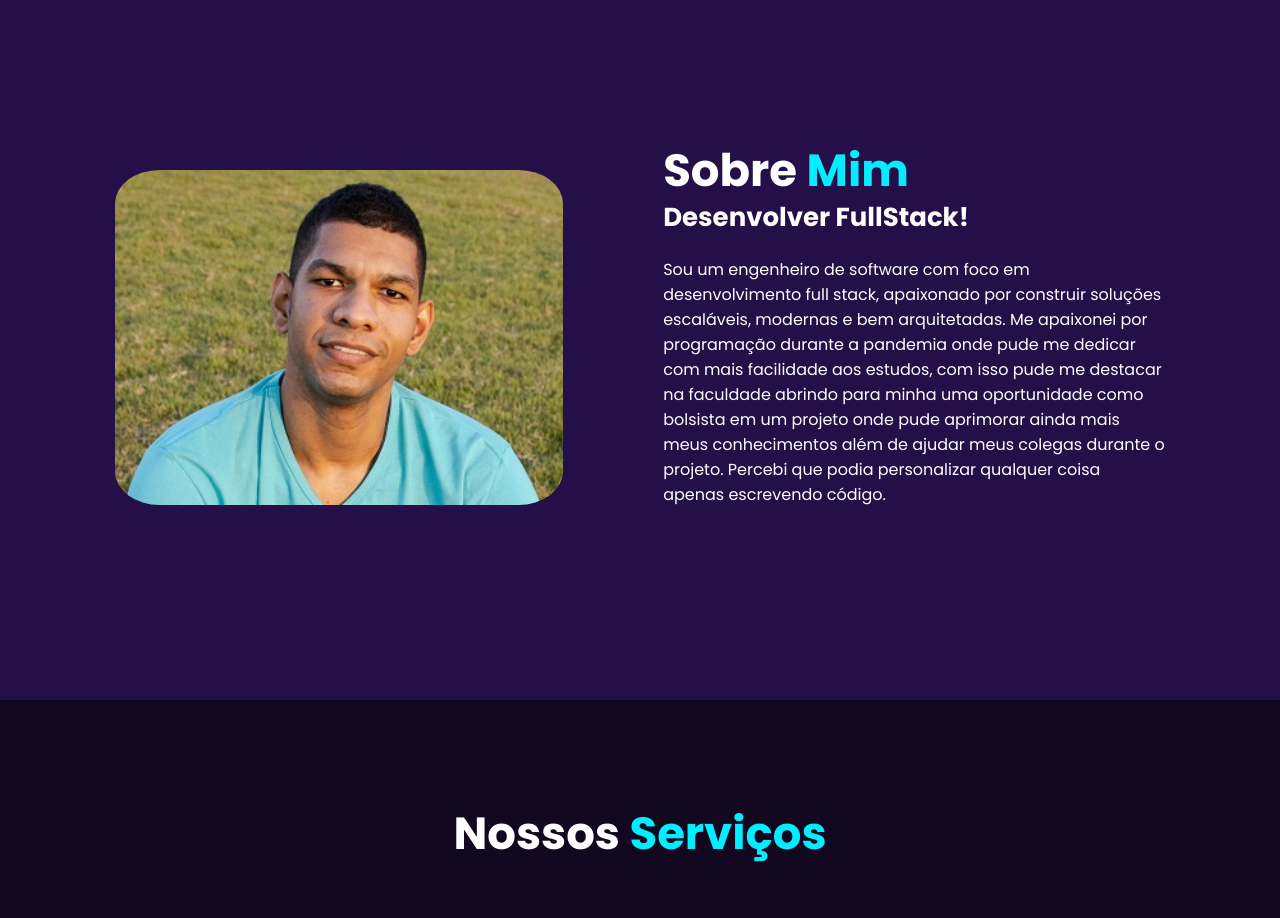
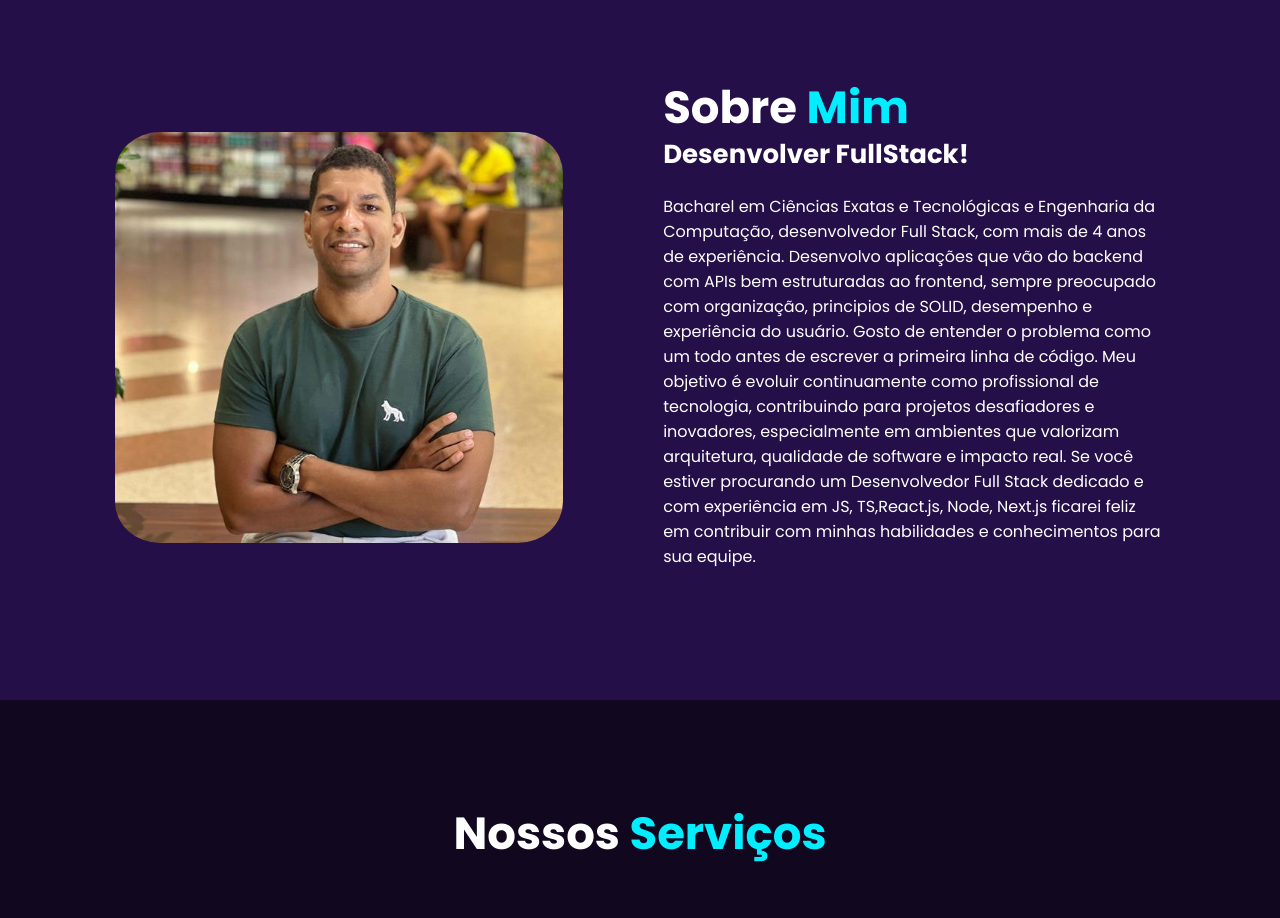
Before and after one commit to tassioNS9/portifolio_neves_tassio, a React (Vite) app: page / in a window 1280 px wide. Shown: the part 900-1818 px from the top of the page. Built offline with nearby package versions, Linux system fonts and the light colour scheme.

Commit message:
feat: update description message

```diff
--- a/src/components/About/About.jsx
+++ b/src/components/About/About.jsx
@@ -1,10 +1,10 @@
 import "./About.css";
-import logo from "/public/assets/logo.jpg";
+import logo from "/assets/logo-about.png";
 export default function About() {
   return (
     <section className="about" id="about">
       <div className="about-img">
-        <img src={logo} alt="logo" />
+        <img src={logo} alt="logo-about" />
       </div>
       <div className="about-content">
         <h2 className="heading">
@@ -12,14 +12,18 @@ export default function About() {
         </h2>
         <h3>Desenvolver FullStack!</h3>
         <p>
-          Sou um engenheiro de software com foco em desenvolvimento full stack,
-          apaixonado por construir soluções escaláveis, modernas e bem
-          arquitetadas. Me apaixonei por programação durante a pandemia onde
-          pude me dedicar com mais facilidade aos estudos, com isso pude me
-          destacar na faculdade abrindo para minha uma oportunidade como
-          bolsista em um projeto onde pude aprimorar ainda mais meus
-          conhecimentos além de ajudar meus colegas durante o projeto. Percebi
-          que podia personalizar qualquer coisa apenas escrevendo código.
+          Bacharel em Ciências Exatas e Tecnológicas e Engenharia da Computação,
+          desenvolvedor Full Stack, com mais de 4 anos de experiência.
+          Desenvolvo aplicações que vão do backend com APIs bem estruturadas ao
+          frontend, sempre preocupado com organização, principios de SOLID,
+          desempenho e experiência do usuário. Gosto de entender o problema como
+          um todo antes de escrever a primeira linha de código. Meu objetivo é
+          evoluir continuamente como profissional de tecnologia, contribuindo
+          para projetos desafiadores e inovadores, especialmente em ambientes
+          que valorizam arquitetura, qualidade de software e impacto real. Se
+          você estiver procurando um Desenvolvedor Full Stack dedicado e com
+          experiência em JS, TS,React.js, Node, Next.js ficarei feliz em
+          contribuir com minhas habilidades e conhecimentos para sua equipe.
         </p>
       </div>
     </section>
```
Also changed, not shown: src/components/About/About.css (line endings or trailing spaces).
